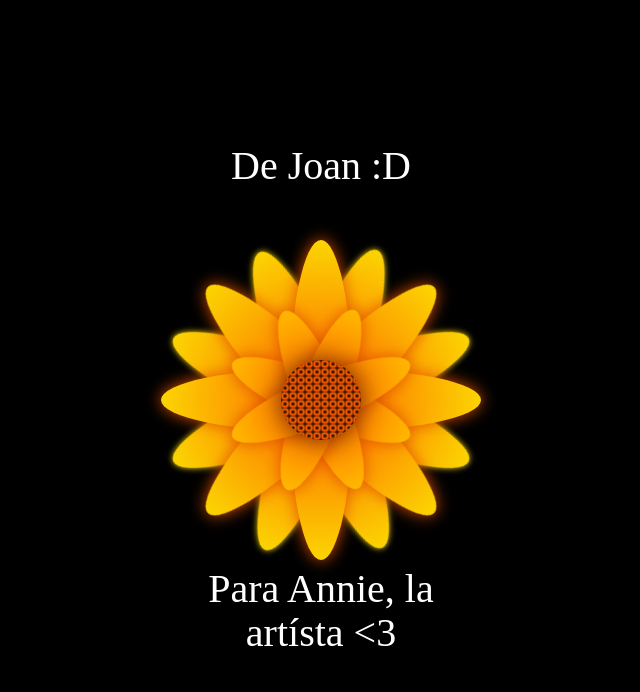
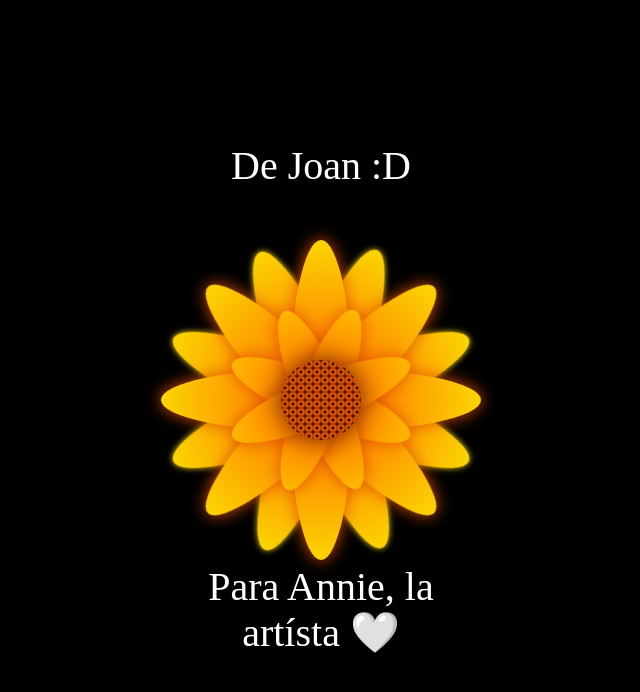
Before and after one commit to Hertz325/Anaaa21, a plain HTML site: page index.html in a window 1280 px wide. Shown: the whole page, without its empty margins (319-959 px from the left). Drawn offline with Linux system fonts and the light colour scheme.

Commit message:
Update index.html

```diff
--- a/index.html
+++ b/index.html
@@ -37,7 +37,7 @@
     </div>
     <div class="Petal3 p4">
     </div>
-    <div class="text-below"> Para Annie, la artísta <3 </div>
+    <div class="text-below"> Para Annie, la artísta 🤍 </div>
   </div>
 </body>
 </html>
```
